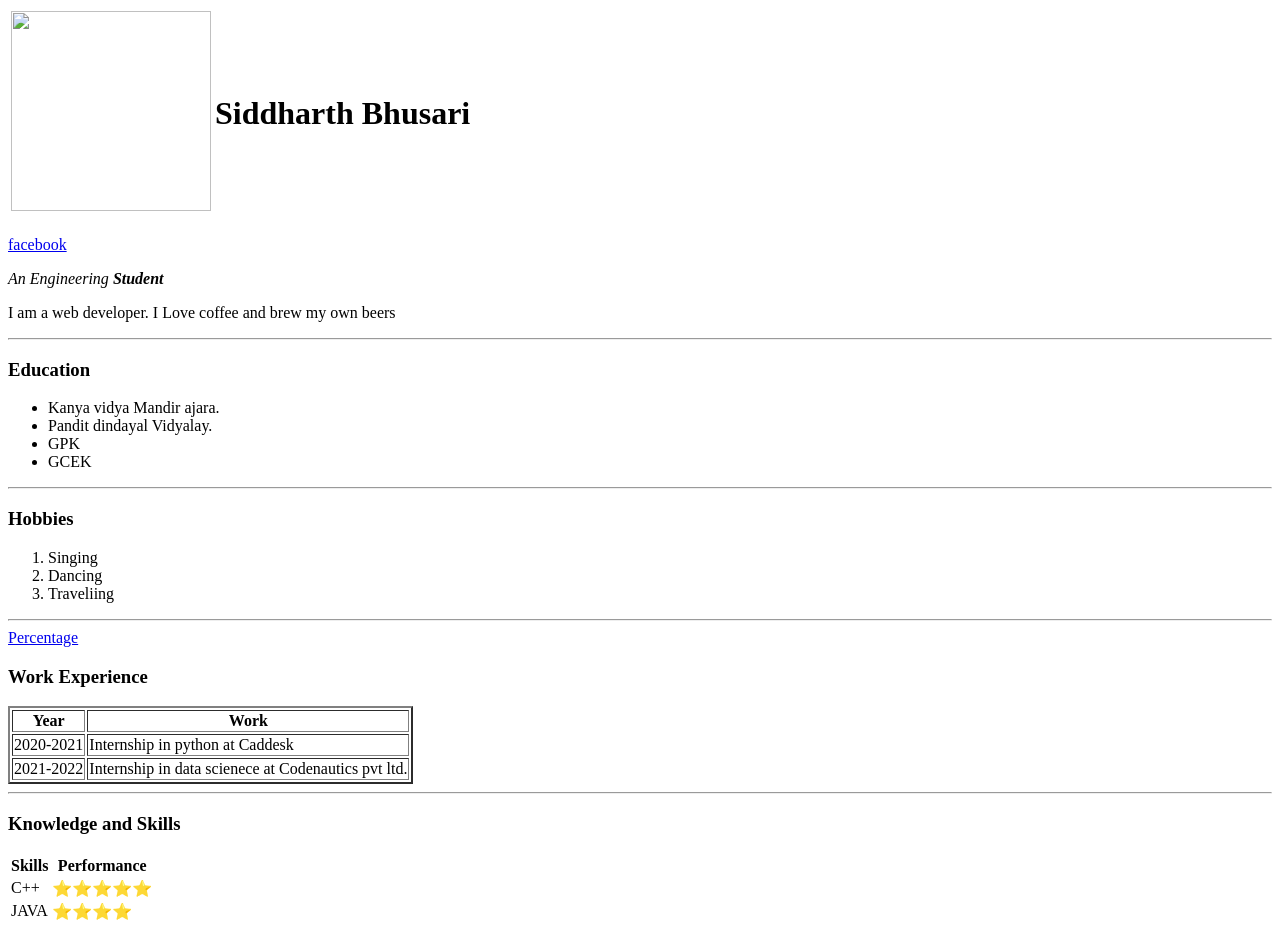
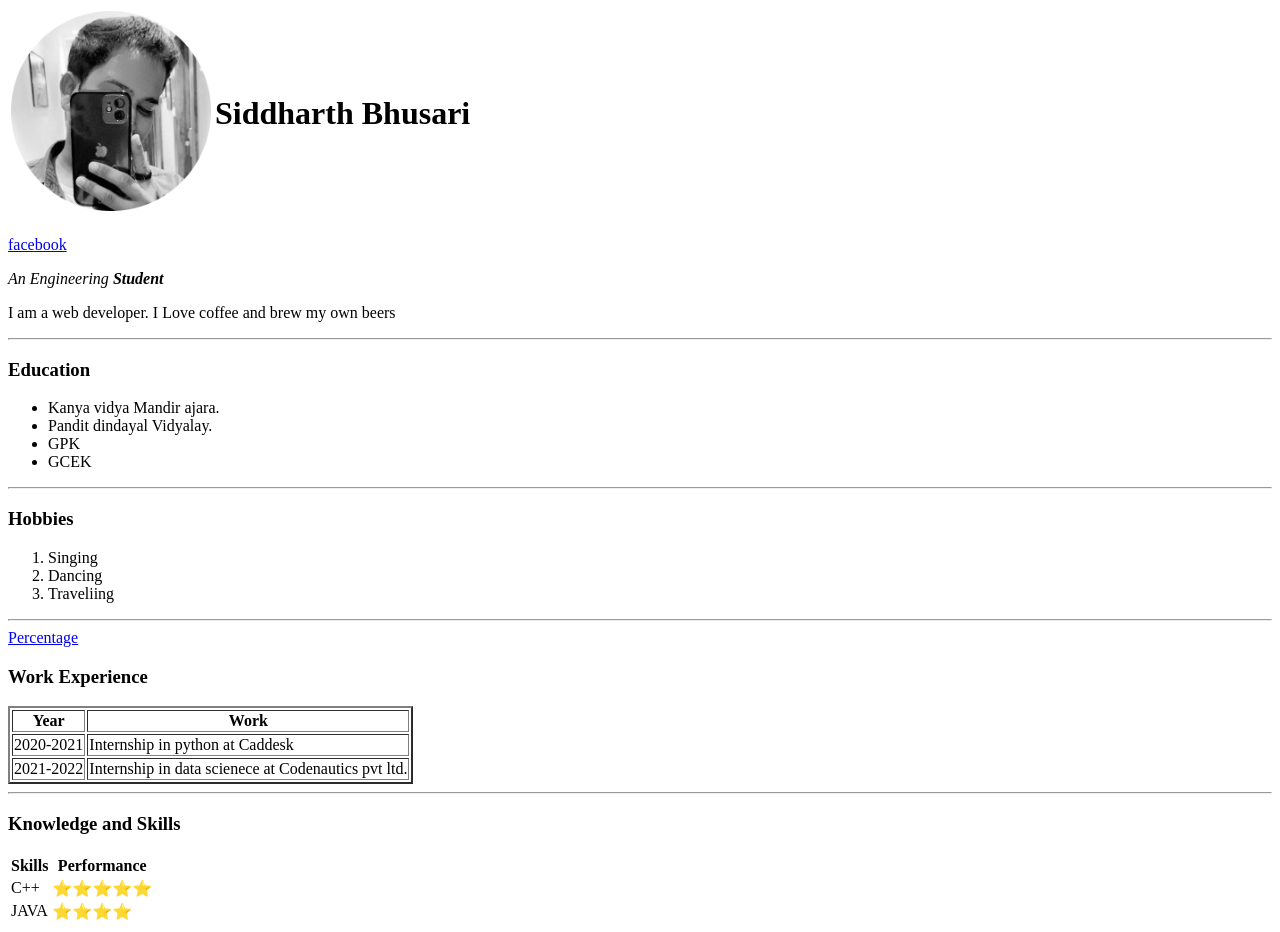
Before and after one commit to Sid1215/basic_html, a plain HTML site: page index.html in a window 1280 px wide. Drawn offline with Linux system fonts and the light colour scheme.

Commit message:
Update index.html

```diff
--- a/index.html
+++ b/index.html
@@ -7,7 +7,7 @@
   <body>
     <table>
       <tr>
-        <td>  <img src="images/sb.png" alt="" height="200" width="200"></td>
+        <td>  <img src="sb.png" alt="" height="200" width="200"></td>
         <td>  <h1> Siddharth Bhusari</h1></td>
       </tr>
     </table>
```
